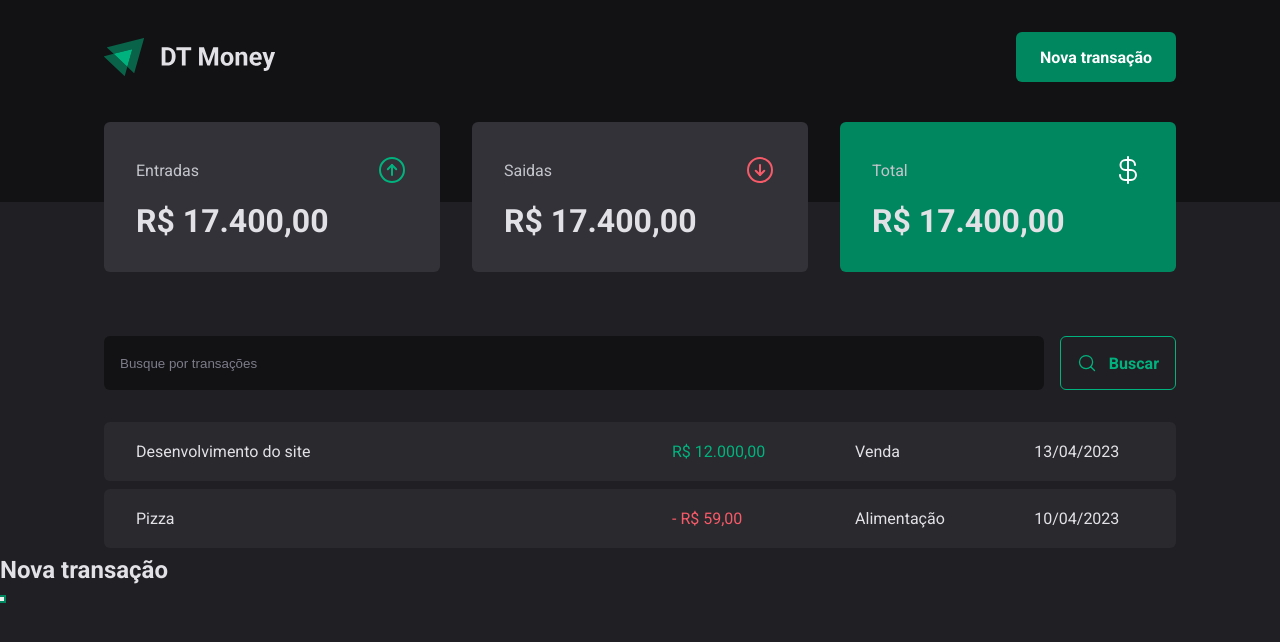
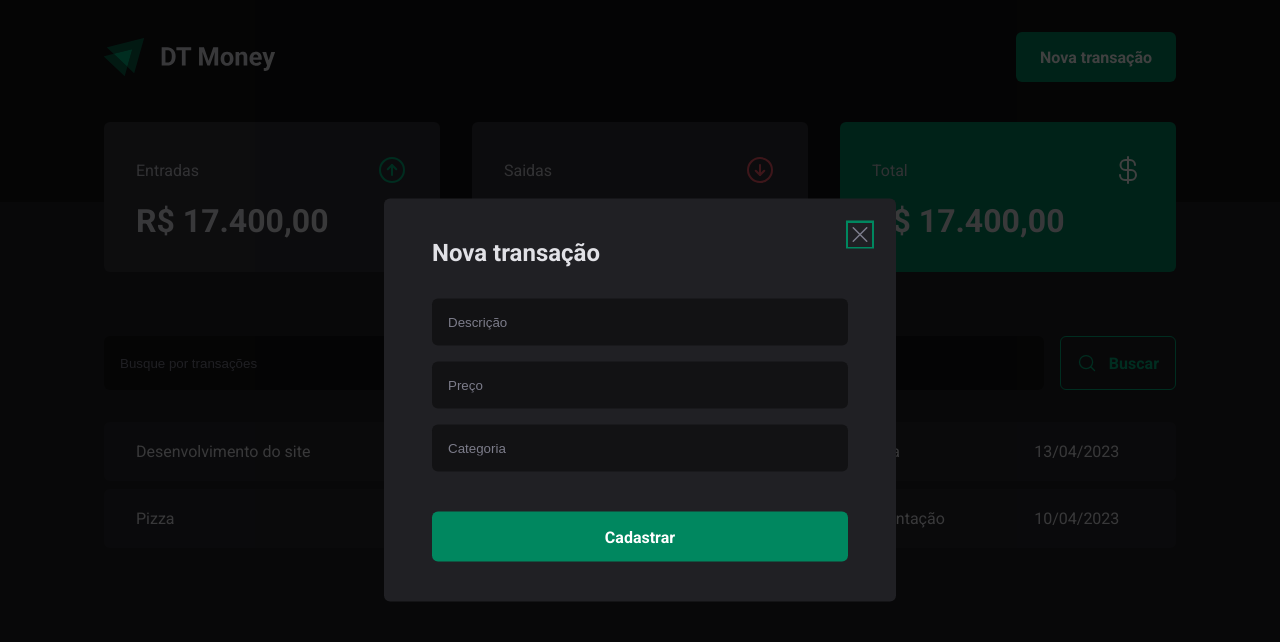
Before and after one commit to ithauront/dtMoney, a React (Vite) app: page / in a window 1280 px wide. Both pictures are taken after a click on the button "Nova transação". Shown: the top 642 px of the page. Built offline with nearby package versions, Linux system fonts and the light colour scheme.

Commit message:
modal form and styles
made the form of the modal and the styles of it

```diff
--- a/src/components/header/index.tsx
+++ b/src/components/header/index.tsx
@@ -1,6 +1,7 @@
 import { HeaderContainer, HeaderContent, NewTransactionButton } from "./styles";
 import Logo from '../../assets/logo.svg'
 import * as Dialog from '@radix-ui/react-dialog'
+import { NewTransactionModal } from "../nexTransactionModal";
 
 export function Header () {
     return(
@@ -12,14 +13,7 @@
        < Dialog.Trigger asChild >
        <NewTransactionButton>Nova transação</NewTransactionButton>
        </Dialog.Trigger>
-       <Dialog.DialogPortal>
-        <Dialog.Overlay />
-        <Dialog.Content>
-            <Dialog.Title>Nova transação</Dialog.Title>
-            <Dialog.Close />
-        </Dialog.Content>
-
-       </Dialog.DialogPortal>
+       <NewTransactionModal />
        </Dialog.Root>
 
         </HeaderContent>
--- a/src/components/header/styles.tsx
+++ b/src/components/header/styles.tsx
@@ -3,6 +3,7 @@
 export const HeaderContainer = styled.header`
     background : ${props => props.theme['gray-900']};
     padding: 2rem 0 7.5rem;
+
 `
 
 export const HeaderContent = styled.div`
--- /dev/null
+++ b/src/components/nexTransactionModal/index.tsx
@@ -0,0 +1,32 @@
+import * as Dialog from '@radix-ui/react-dialog'
+import { CloseButton, Content, Overlay } from './styles'
+import { X } from 'phosphor-react'
+
+export function NewTransactionModal() {
+    return(
+
+     <Dialog.Portal>
+        <Overlay />
+        <Content>
+            <Dialog.Title>Nova transação</Dialog.Title>
+
+            <CloseButton >
+                <X size={24}/>
+            </CloseButton>
+
+            <form action="">
+               <input type="text" placeholder='Descrição' required />
+               <input type="number" placeholder='Preço' required />
+               <input type="text" placeholder='Categoria' required />
+
+               <button type='submit'>Cadastrar</button>
+            </form>
+
+
+        </Content>
+
+      </Dialog.Portal>
+
+
+    )
+}
--- /dev/null
+++ b/src/components/nexTransactionModal/styles.tsx
@@ -0,0 +1,71 @@
+import styled from "styled-components";
+import * as Dialog from '@radix-ui/react-dialog'
+
+export const Overlay = styled(Dialog.Overlay)`
+    position: fixed;
+    width: 100vw;
+    height: 100vh;
+    inset: 0; //inset é a mesma coisa que escrever top 0; bottom 0; left 0 rigth 0;
+    background: rgba(0, 0, 0, 0.75); //uma transparencia preta
+
+`
+
+export const Content = styled(Dialog.Content)`
+    min-width: 32rem;
+    border-radius: 6px;
+    padding: 2.5rem 3rem;
+    background:${props => props.theme['gray-800']};
+
+    position: fixed;
+    top: 50%;
+    left: 50%;
+    transform: translate(-50%, -50%);
+
+form{
+    margin-top: 2rem;
+
+    display: flex;
+    flex-direction: column;
+    gap: 1rem;
+
+    input {
+        border-radius: 6px;
+        border: 0;
+        background: ${props => props.theme['gray-900']};
+        color:  ${props => props.theme['gray-300']};
+        padding: 1rem;
+
+        &::placeholder{
+            color:  ${props => props.theme['gray-500']};
+        }
+    }
+
+    button[type="submit"] {
+        height: 50px;
+        border: 0;
+        background: ${props => props.theme['green-500']};
+        color:  ${props => props.theme['white']};
+        font-weight: bold;
+        padding: 0 1.25rem;
+        border-radius: 6px;
+        margin-top: 1.5rem;
+        cursor: pointer;
+
+        &:hover {
+            background: ${props => props.theme['green-700']};
+            transition: background-color 0.2s;
+               }
+    }
+}
+`
+
+export const CloseButton = styled(Dialog.Close)`
+    position: absolute;
+    background: transparent;
+    border: 0;
+    top: 1.5rem;
+    right: 1.5rem;
+    line-height: 0;
+    cursor: pointer;
+    color: ${props => props.theme['gray-500']};
+`
```
